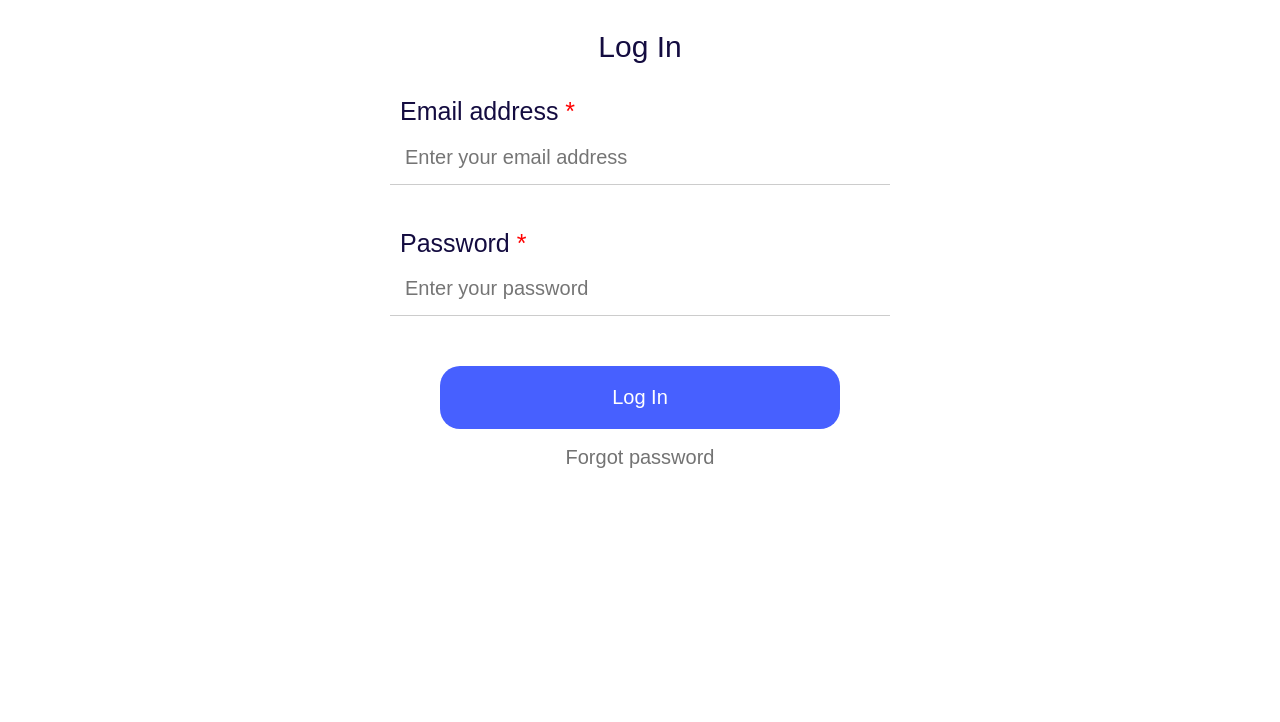
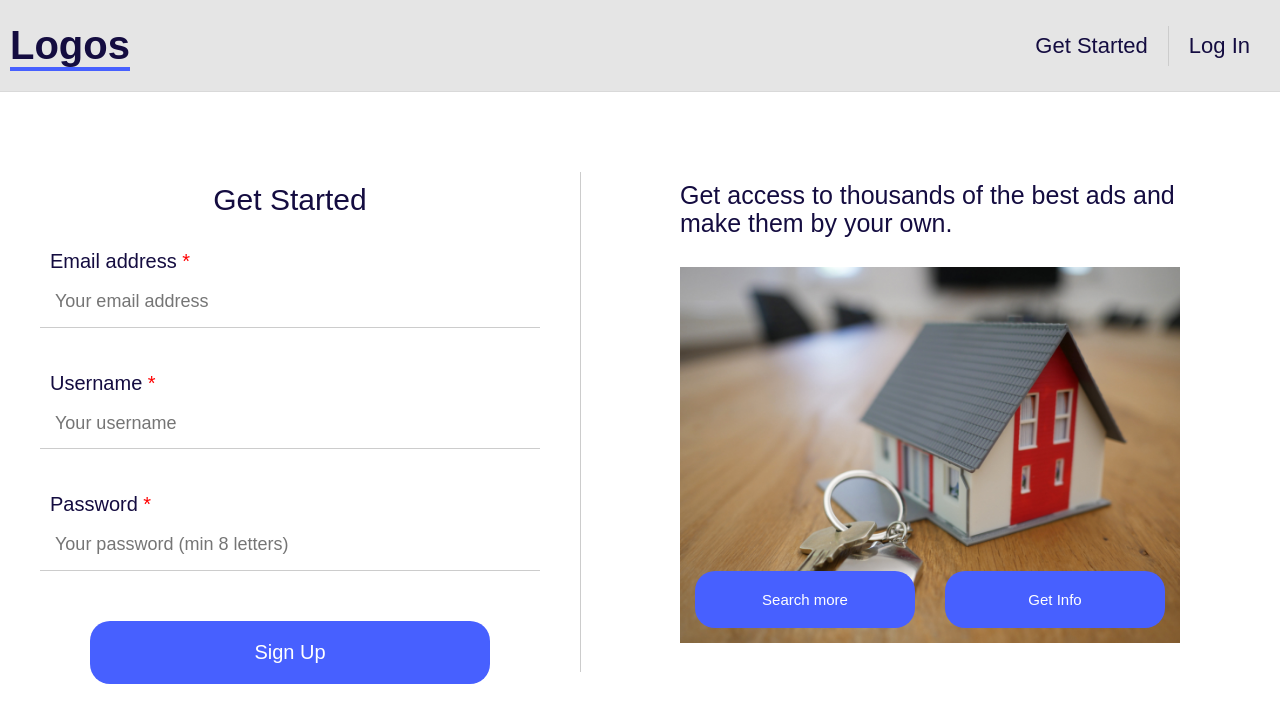
Before and after one commit to maxymlyskov/logos, a React (Create React App) app: page / in a window 1280 px wide. Shown: the top 722 px of the page. Built offline with nearby package versions, Linux system fonts and the light colour scheme; a web font is replaced by a local one.

Commit message:
Made register, regsiterCard components.

```diff
--- a/src/App.tsx
+++ b/src/App.tsx
@@ -1,10 +1,11 @@
-import Welcome from "./components/Welcome";
-import LogIn from "./components/LogIn";
+import Register from "./components/Register";
+import NavigationBarStart from "./components/NavigationBarStart";
 
 function App() {
   return (
     <main>
-      <LogIn />
+      <NavigationBarStart />
+      <Register />
     </main>
   );
 }
--- a/src/components/LogIn.tsx
+++ b/src/components/LogIn.tsx
@@ -21,7 +21,7 @@ const LogInSchema = Yup.object().shape({
 const LogIn: React.FC<{}> = () => {
   const initialValues: MyFormValues = { email: "", password: "" };
   return (
-    <div className="centered">
+    <div className="centered form--login">
       <div className="">
         <h3>Log In</h3>
       </div>
@@ -35,7 +35,7 @@ const LogIn: React.FC<{}> = () => {
       >
         {({ errors, touched }) => (
           <Form>
-            <div className="centered form--box">
+            <div className="centered form--box ">
               <div className="form--container">
                 <label htmlFor="email" className="form__label">
                   Email address
--- /dev/null
+++ b/src/components/Register.tsx
@@ -0,0 +1,107 @@
+import * as React from "react";
+import { Formik, Form, Field } from "formik";
+import Button from "./common/Button";
+import * as Yup from "yup";
+import RegsiterCard from "./common/RegsiterCard";
+
+interface MyFormValues {
+  email: string;
+  username: string;
+  password: string;
+}
+
+const RegisterSchema = Yup.object().shape({
+  email: Yup.string()
+    .email("Must be a valid email!")
+    .required("Email is required."),
+  username: Yup.string()
+    .min(2, "Your username is too short!")
+    .max(20, "Your username is yoo long!")
+    .required("Username is required."),
+  password: Yup.string()
+    .min(8, "Your password is too short!")
+    .max(20, "Your password is yoo long!")
+    .required("Password is required."),
+});
+
+const Regsiter: React.FC<{}> = () => {
+  const initialValues: MyFormValues = { email: "", username: "", password: "" };
+  return (
+    <div className="grid grid--1x2">
+      <div className="centered">
+        <div className="">
+          <h3>Get Started</h3>
+        </div>
+        <Formik
+          initialValues={initialValues}
+          validationSchema={RegisterSchema}
+          onSubmit={(values, actions) => {
+            actions.setSubmitting(false);
+            console.log(values.email);
+          }}
+        >
+          {({ errors, touched }) => (
+            <Form>
+              <div className="centered form--box">
+                <div className="form--container">
+                  <label htmlFor="email" className="form__label">
+                    Email address
+                  </label>
+                  <Field
+                    className="form form--service"
+                    type="email"
+                    id="email"
+                    name="email"
+                    placeholder="Your email address"
+                  />
+                  {touched.email && errors.email && (
+                    <p className="form__error">{errors.email}</p>
+                  )}
+                </div>
+                <div className="form--container">
+                  <label htmlFor="username" className="form__label">
+                    Username
+                  </label>
+                  <Field
+                    className="form form--service"
+                    id="username"
+                    name="username"
+                    placeholder="Your username"
+                  />
+                  {touched.username && errors.username && (
+                    <p className="form__error">{errors.username}</p>
+                  )}
+                </div>
+                <div className="form--container">
+                  <label htmlFor="password" className="form__label">
+                    Password
+                  </label>
+                  <Field
+                    type="password"
+                    id="password"
+                    name="password"
+                    placeholder="Your password (min 8 letters)"
+                    className="form form--service"
+                  />
+                  {touched.password && errors.password && (
+                    <p className="form__error">{errors.password}</p>
+                  )}
+                </div>
+                <Button
+                  title="Sign Up"
+                  type="submit"
+                  className="form__button"
+                />
+              </div>
+            </Form>
+          )}
+        </Formik>
+      </div>
+      <div className="regsiter__card">
+        <RegsiterCard />
+      </div>
+    </div>
+  );
+};
+
+export default Regsiter;
--- /dev/null
+++ b/src/components/common/RegsiterCard.tsx
@@ -0,0 +1,24 @@
+import Button from "./Button";
+import Image from "./Image";
+
+function RegsiterCard() {
+  return (
+    <div className="register--box">
+      <div className="line"></div>
+      <section className="register">
+        <h3>
+          Get access to thousands of the best ads and make them by your own.
+        </h3>
+        <div className="register__image">
+          <Image imageTitle="house.jpg" />
+          <div className="register__buttons">
+            <Button title="Search more" />
+            <Button title="Get Info" />
+          </div>
+        </div>
+      </section>
+    </div>
+  );
+}
+
+export default RegsiterCard;
--- a/src/css/styles.css
+++ b/src/css/styles.css
@@ -482,7 +482,7 @@ a {
 }
 @media screen and (min-width: 768px) {
   .form {
-    font-size: 2rem;
+    font-size: 1.8rem;
     padding: 1.5rem;
   }
   .form--container {
@@ -498,7 +498,7 @@ a {
     width: 50rem;
   }
   .form__label {
-    font-size: 2.5rem;
+    font-size: 2rem;
   }
   .form--bottom {
     margin-top: 1rem;
@@ -506,4 +506,48 @@ a {
   .form--box > .btn {
     font-size: 2rem;
   }
+  .form--login {
+    margin-top: 3rem;
+  }
 }
+
+/* Register */
+.regsiter__card {
+  display: none;
+}
+
+@media screen and (min-width: 768px) {
+  .regsiter__card {
+    display: block;
+  }
+  .register__image {
+    width: 50rem;
+    margin-top: 3rem;
+  }
+  .register__image > img {
+    width: 100%;
+  }
+  .register__buttons > .btn {
+    margin: 0 1.5rem;
+  }
+
+  .register__buttons {
+    display: flex;
+    justify-content: space-around;
+    position: relative;
+    bottom: 8rem;
+  }
+  .register > h3 {
+    width: 50rem;
+    font-size: 2.5rem;
+  }
+  .register {
+    margin: 4rem 10rem;
+    margin-top: 6rem;
+  }
+  .register--box > .line {
+    height: 50rem;
+    margin-bottom: -55rem;
+    margin-top: 8rem;
+  }
+}
```
